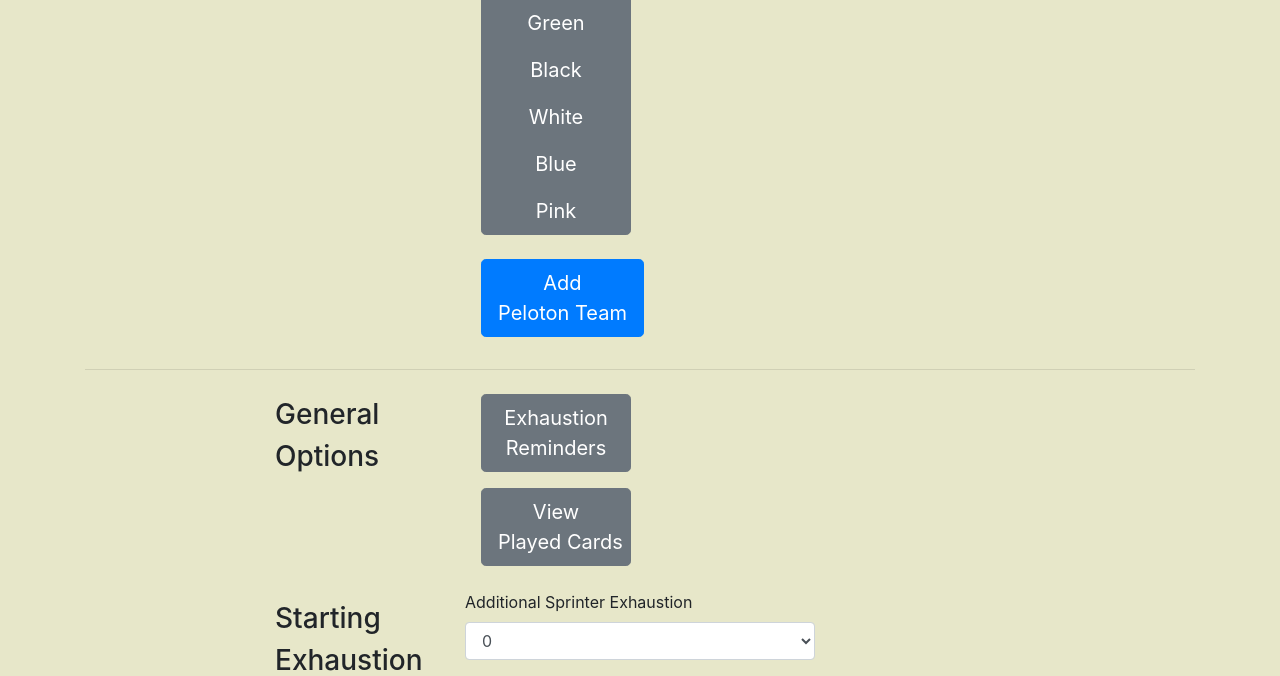
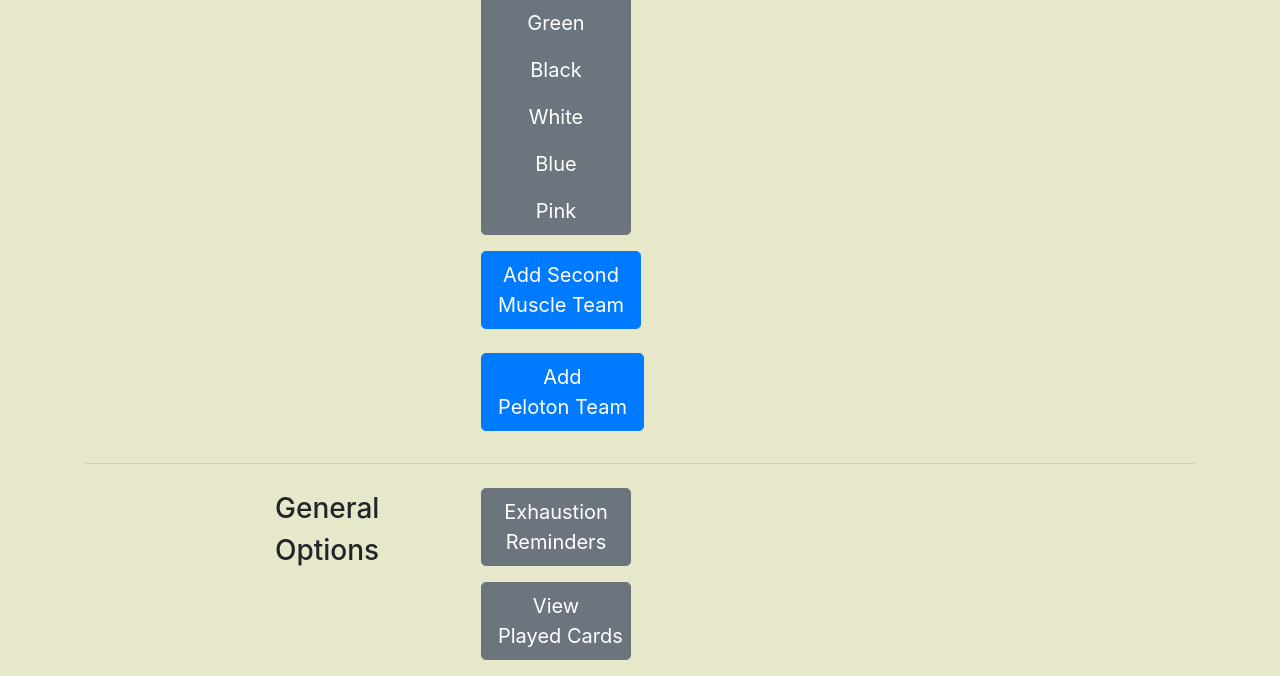
Before and after one commit to rgregory1/flamme_rouge_dealer, a Flask app: page / in a window 1280 px wide, after a click that opens the changed part. Shown: the part 679-1355 px from the top of the page. Run offline with Flask 2, Linux system fonts and the light colour scheme; some libraries are stand-ins or nearby versions.

Commit message:
added second muscle team

```diff
--- a/templates/home.html
+++ b/templates/home.html
@@ -81,7 +81,36 @@
                         </label>
                     </div>
 
-                </div>
+                    <p>
+                    <button class="btn btn-primary ml-3 mt-3 btn-lg" type="button" data-toggle="collapse" data-target="#second-muscle-team-color-chooser" aria-expanded="false" aria-controls="second-muscle-team-color-chooser">
+                    Add Second<br>Muscle Team
+                    </button>
+                    </p>
+                    <div class="collapse mb-4" id="second-muscle-team-color-chooser">
+                        <p>Choose Second Muscle Team Color</p>
+                        <div class="btn-group-toggle btn-group-lg btn-group-vertical team-color-choice-btns ml-3" data-toggle="buttons">
+                            <label class="btn btn-secondary team-color-btn">
+                                <input type="radio" name="second_muscle_team_color" id="red" value="red-card" autocomplete="off"> Red
+                            </label>
+                            <label class="btn btn-secondary team-color-btn">
+                                <input type="radio" name="second_muscle_team_color" id="green" value="green-card"autocomplete="off"> Green
+                            </label>
+                            <label class="btn btn-secondary team-color-btn">
+                                <input type="radio" name="second_muscle_team_color" id="black" value="black-card"autocomplete="off"> Black
+                            </label>
+                            <label class="btn btn-secondary team-color-btn">
+                                <input type="radio" name="second_muscle_team_color" id="white" value="white-card" autocomplete="off"> White
+                            </label>
+                            <label class="btn btn-secondary team-color-btn">
+                                <input type="radio" name="second_muscle_team_color" id="blue" value="blue-card"autocomplete="off"> Blue
+                            </label>
+                            <label class="btn btn-secondary team-color-btn">
+                                <input type="radio" name="second_muscle_team_color" id="pink" value="pink-card"autocomplete="off"> Pink
+                            </label>
+                        </div>
+                    </div><!--end second muscle team collapsable div -->
+
+                </div> <!-- end first muscle team collapsable div -->
 
                 <p>
                 <button class="btn btn-primary ml-3 btn-lg" type="button" data-toggle="collapse" data-target="#peloton-team-color-chooser" aria-expanded="false" aria-controls="peloton-team-color-chooser">
```
Also changed, not shown: myapp.py (+23 -0 lines), templates/revealed_cards.html (+29 -0 lines).
